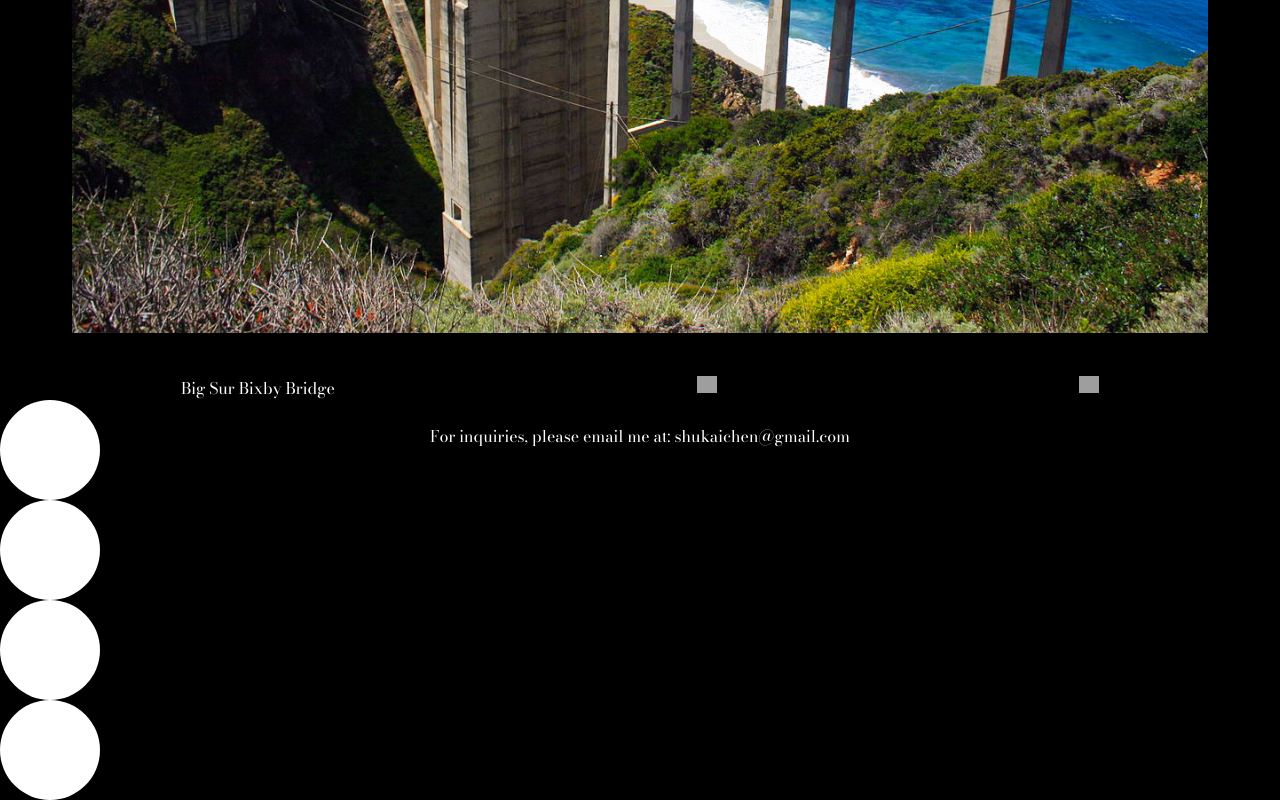
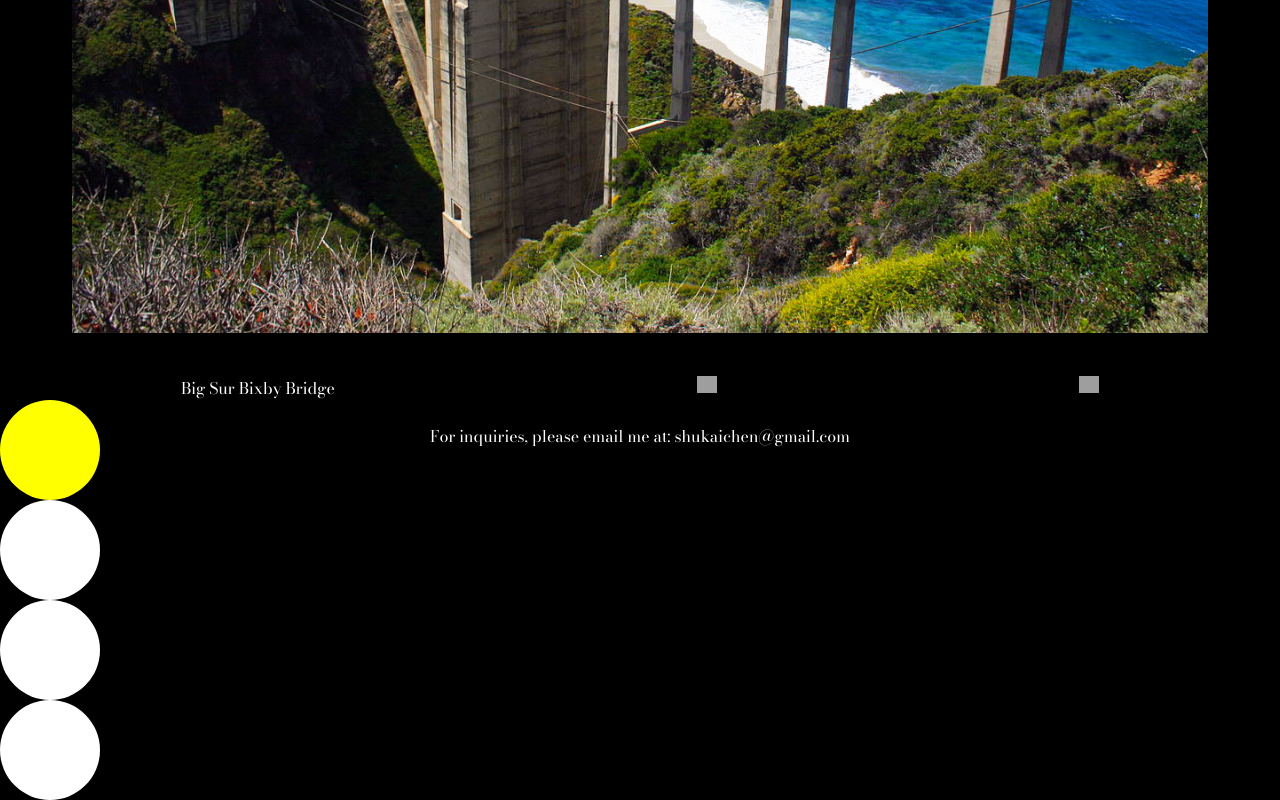
Before and after one commit to davidjakubiec/Kai-Chen-Photography, a React app: page /gallery in a window 1280 px wide. Shown: the part 1612-2412 px from the top of the page. Built offline with nearby package versions, Linux system fonts and the light colour scheme; grey boxes are pictures that could not be loaded; a web font is replaced by a local one.

Commit message:
gallery dots animation working on horizontal scroll of gallery

```diff
--- a/src/components/Gallery.js
+++ b/src/components/Gallery.js
@@ -15,6 +15,25 @@ const Gallery = () => {
     const scrollContainerRef = useRef(null);
     const [scrollPosition, setScrollPosition] = useState(0);
     const [currImageIdx, setcurrImageIdx] = useState(0);
+
+    const dots = [];
+    for (let i = 0; i < images.length; i++) {
+      dots.push(<div className='gallery-dots' key={i}></div>)
+    }
+
+    useEffect(() => {
+      const divs = document.querySelectorAll('.gallery-dots');
+
+      divs.forEach((div, index) => {
+        if (index === currImageIdx) {
+          div.style.transition = 'background-color 0.5s ease-in-out';
+          div.style.backgroundColor = 'yellow'; // Highlighted color
+        } else {
+          div.style.transition = 'background-color 0.5s ease-in-out';
+          div.style.backgroundColor = ''; // Standard color
+        }
+      });
+    }, [currImageIdx]);
 
     const scrollNext = () => {
       const scrollContainer = scrollContainerRef.current;
@@ -70,7 +89,10 @@ const Gallery = () => {
         <img className='gallery-arrow-buttons' src='https://www.svgrepo.com/show/486232/left-arrow-backup-2.svg' onClick={scrollPrev}></img>
         <img className='gallery-arrow-buttons' src='https://www.svgrepo.com/show/520912/right-arrow.svg' onClick={scrollNext}></img>
     </div>
-    <GalleryDots/>
+        {images.forEach((el, idx) => {
+
+        })}
+        <div>{dots}</div>
     </div>
   )
 }
```
